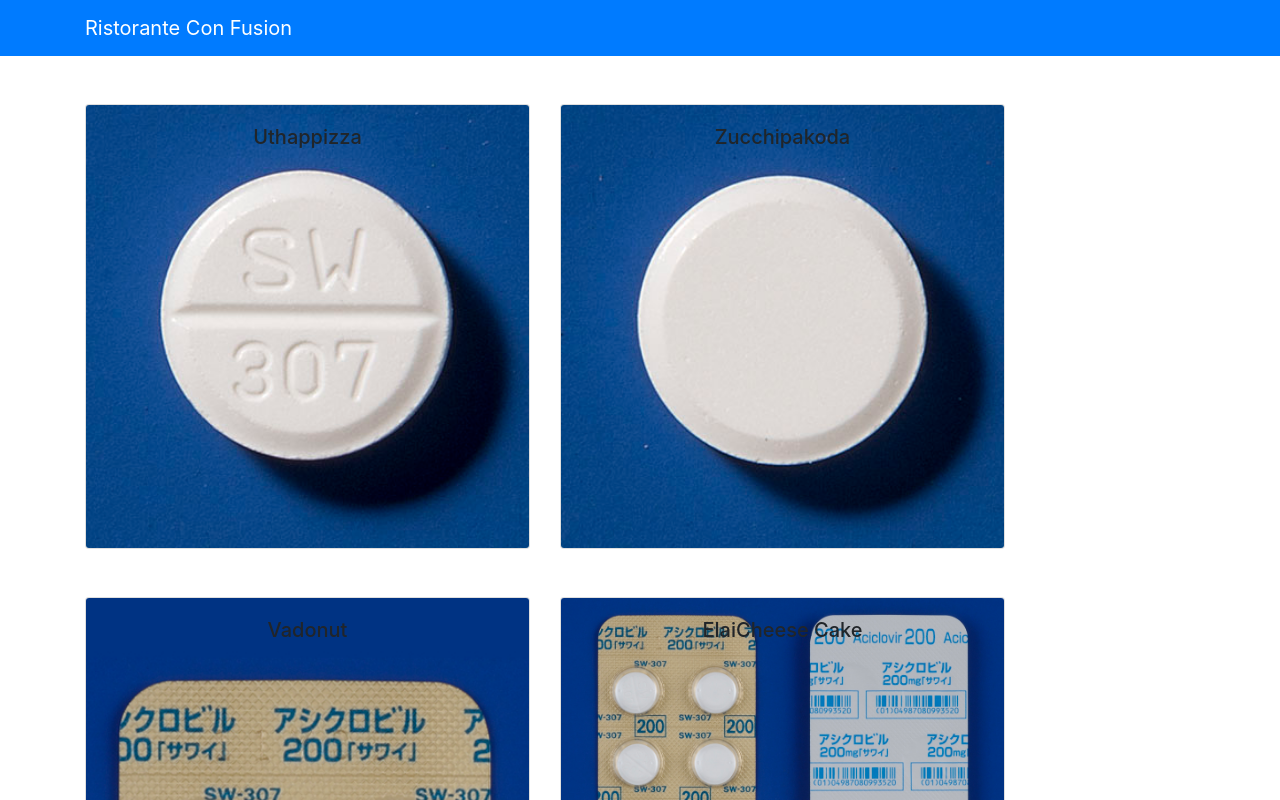
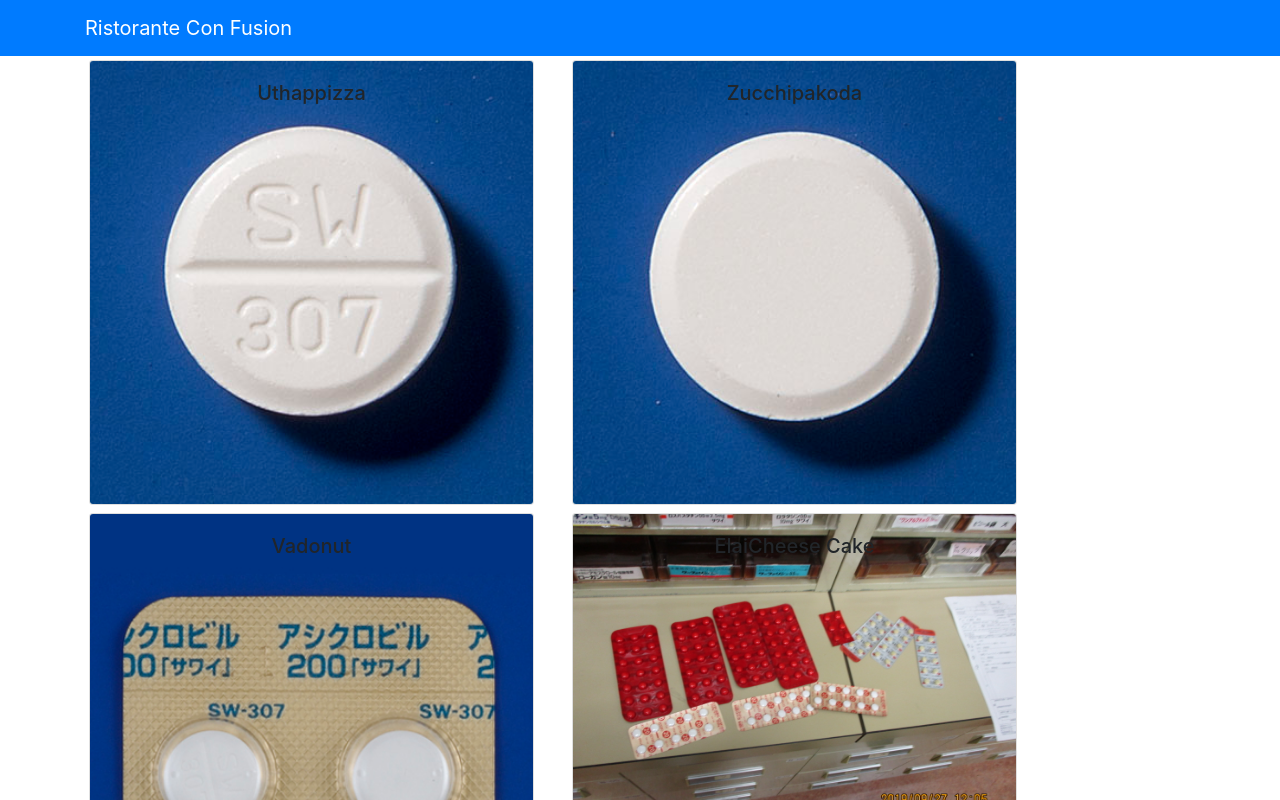
Before and after one commit to scrambleegg7/react-restaurants, a React (Create React App) app: page / in a window 1280 px wide. Shown: the top 800 px of the page. Built offline with nearby package versions, Linux system fonts and the light colour scheme.

Commit message:
update to show image and text, comments correctly.

```diff
--- a/src/App.js
+++ b/src/App.js
@@ -1,7 +1,7 @@
 import React, { Component } from 'react';
 //import logo from './logo.svg';
 import { Navbar, NavbarBrand } from 'reactstrap'
-import Menu from './components/MenuComponent';
+import Menu from './components_mate/MenuComponent';
 import './App.css';
 import { DISHES } from './shared/dishes';
 
--- a/src/components/DishdetailComponent.js
+++ b/src/components/DishdetailComponent.js
@@ -30,7 +30,7 @@ export class DishDetail extends Component {
             return (
                 <div>
                     <h4>Comments</h4>
-                {listComments}
+                    {listComments}
                 </div>
             );
         }
@@ -58,7 +58,8 @@ export class DishDetail extends Component {
                             </CardBody>
                         </Card>
                     </div>
-                    <div>
+                    <div className="col-12 col-md-5 m-1">
+
                         {this.renderComments(dish)}
                     </div>
                 </div>
--- a/src/components/MenuComponent.js
+++ b/src/components/MenuComponent.js
@@ -1,70 +1,60 @@
 import React, { Component } from 'react';
-//import { Media } from 'reactstrap';
-import { Card, CardImg, CardImgOverlay, CardText, CardBody, CardTitle} from 'reactstrap';
-import DishDetail from './DishdetailComponent';
+import { Card, CardImg, CardImgOverlay, CardText, CardBody, CardTitle } from 'reactstrap';
+import DishDetail from './DishdetailComponent'
+
 
 class Menu extends Component {
 
     constructor(props) {
-
         super(props);
 
         this.state = {
             selectedDish: null
         }
-        console.log('Menu component constructor is invoked.');
-
-    }
-
-    componentDidMount() {
-        console.log("Menu component componentDidMount is invoked.")
     }
 
     onDishSelect(dish) {
-        this.setState( { selectedDish: dish});
+        this.setState({ selectedDish: dish});
     }
 
     renderDish(dish) {
-        if (dish != null) {
+        if (dish != null)
             return(
                 <Card>
-                    <CardImg width='100%' object src={dish.image} alt={dish.name} />
+                    <CardImg top src={dish.image} alt={dish.name} />
                     <CardBody>
                       <CardTitle>{dish.name}</CardTitle>
                       <CardText>{dish.description}</CardText>
                     </CardBody>
                 </Card>
-            )
-
-        }
-        else {
+            );
+        else
             return(
                 <div></div>
-            )
-        }
+            );
     }
 
     render() {
-
         const menu = this.props.dishes.map((dish) => {
             return (
-                <div key={dish.id} className="col-12 col-md-5 mt-5">
-                    <Card onClick={() => this.onDishSelect(dish)}>
-                        <CardImg width='100%' object src={dish.image} alt={dish.name} />
+              <div  className="col-12 col-md-5 m-1">
+                <Card key={dish.id}
+                  onClick={() => this.onDishSelect(dish)}>
+                  <CardImg width="100%" src={dish.image} alt={dish.name} />
                   <CardImgOverlay>
-                            <CardTitle> {dish.name} </CardTitle>
+                      <CardTitle>{dish.name}</CardTitle>
                   </CardImgOverlay>
                 </Card>
               </div>
             );
         });
-        console.log('Menu component render  is invoked.');
 
         return (
             <div className="container">
                 <div className="row">
                     {menu}
                 </div>
+
                 <DishDetail selectedDish={this.state.selectedDish} />
             </div>
         );
--- /dev/null
+++ b/src/components_mate/DishdetailComponent.js
@@ -0,0 +1,73 @@
+import React, { Component } from "react";
+import { Card, CardImg, CardImgOverlay, CardText, CardBody, CardTitle } from 'reactstrap';
+
+class DishDetail extends Component {
+    constructor(props) {
+        super(props);
+    }
+
+    renderDish(dish) {
+        return (
+        <Card key={dish.id}>
+            <CardImg width="100%" src={dish.image} alt={dish.name} />
+            <CardBody>
+                <CardTitle>{dish.name}</CardTitle>
+                <CardText>{dish.description}</CardText>
+            </CardBody>
+        </Card>
+        );
+    }
+
+
+    renderComments(comments) {
+        const listItems = comments.map((comment) => {
+            var date = new Date(comment.date);
+            return (
+                <div>
+                    <li key={comment.id}>
+                        <div>
+                            <p>{comment.comment}</p>
+                        </div>
+                        <div>
+                            <p>-- {comment.author}, {date.toLocaleString('en-EN', { month: 'short' })} {('0' + date.getDate()).slice(-2)}, {date.getFullYear()}</p>
+                        </div>
+                    </li>
+                </div>
+            );
+        });
+
+        if (comments != null){
+            return (
+                <div>
+                    <h4>Comments</h4>
+                    <div>
+                        <ul className="list-unstyled">
+                            {listItems}
+                        </ul>
+                    </div>
+                </div>
+            );
+        }
+        else {
+            return (
+                <div></div>
+            );
+        }
+    }
+
+    render() {
+        return (
+            <div className="row">
+                <div className="col-12 col-md-5 m-1">
+                    {this.renderDish(this.props.dish)}
+                </div>
+                <div className="col-12 col-md-5 m-1">
+                    {this.renderComments(this.props.dish.comments)}
+                </div>
+            </div>
+        );
+    }
+
+}
+
+export default DishDetail;
--- /dev/null
+++ b/src/components_mate/MenuComponent.js
@@ -0,0 +1,58 @@
+import React, { Component } from "react";
+import { Card, CardImg, CardImgOverlay, CardText, CardBody, CardTitle } from 'reactstrap';
+import DishDetail from "./DishdetailComponent";
+
+class Menu extends Component {
+    constructor(props) {
+        super(props);
+
+        this.state = {
+            selectedDish: null
+        }
+    }
+
+    onDishSelect(dish) {
+        this.setState({ selectedDish: dish });
+    }
+
+    renderDish(dish) {
+        if (dish != null){
+            return (
+                <DishDetail dish={dish}/>
+            );
+        }
+        else {
+            return (
+              <div></div>
+            );
+        }
+    }
+
+    render() {
+
+        const menu = this.props.dishes.map((dish) => {
+            return (
+                <div key={dish.id} className="col-12 col-md-5 m-1">
+                    <Card key={dish.id}
+                          onClick={() => this.onDishSelect(dish)}>
+                        <CardImg width="100%" src={dish.image} alt={dish.name} />
+                        <CardImgOverlay>
+                            <CardTitle>{dish.name}</CardTitle>
+                        </CardImgOverlay>
+                    </Card>
+                </div>
+            );
+        });
+
+        return (
+            <div className="container">
+                <div className="row">
+                    {menu}
+                </div>
+                {this.renderDish(this.state.selectedDish)}
+            </div>
+        );
+    }
+}
+
+export default Menu;
```
Also changed, not shown: public/assets/images/sheet2.jpg. Lines whose indentation alone changed are shown as unchanged.
